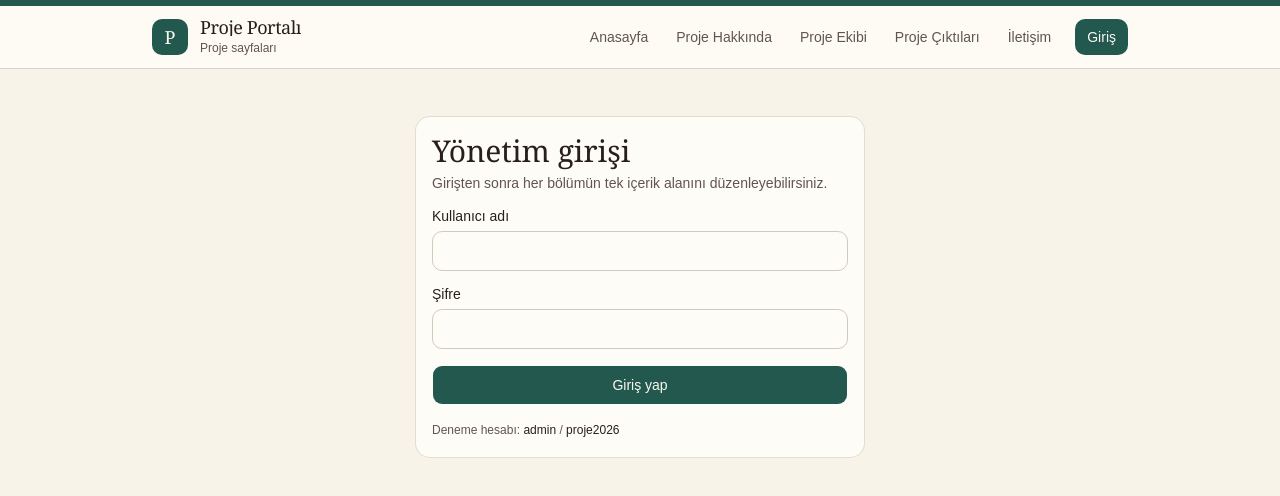
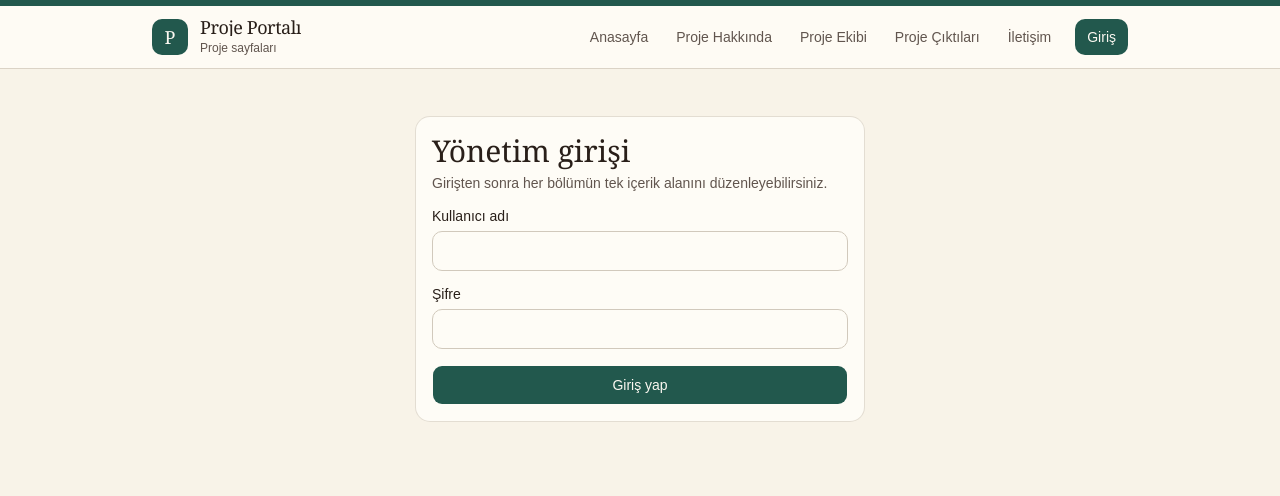
Before and after one commit to b21727872/staj-frontend, a React (Vite) app: page /giris in a window 1280 px wide. Shown: the top 496 px of the page. Built offline with nearby package versions, Linux system fonts and the light colour scheme; no server answers.

Commit message:
Remove the demo account hint from the login form.
The sign-in screen no longer shows the username or password.

Co-authored-by: kaleminkuheylani <kaleminkuheylani@gmail.com>

```diff
--- a/src/pages/login-page.tsx
+++ b/src/pages/login-page.tsx
@@ -95,10 +95,6 @@ export function LoginPage() {
           <Button type="submit" className="h-10 w-full px-4" disabled={submitting}>
             {submitting ? "Giriş yapılıyor…" : "Giriş yap"}
           </Button>
-          <p className="text-xs leading-relaxed text-muted-foreground">
-            Deneme hesabı: <span className="font-medium text-foreground">admin</span> /{" "}
-            <span className="font-medium text-foreground">proje2026</span>
-          </p>
         </form>
       </CardContent>
     </Card>
```
Also changed, not shown: 1 other file (tests, documents, lock files or other folders).
